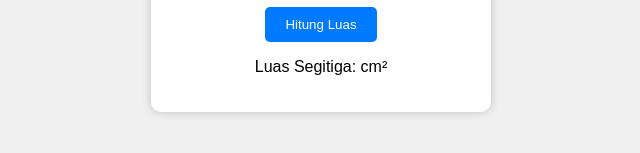
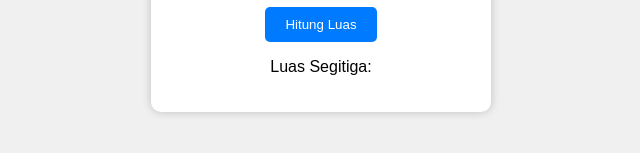
Before and after one commit to Furqan-si/Furqan-si.github.io, a plain HTML site: page index.html in a window 1280 px wide. Shown: the part 215-368 px from the top of the page, 319-959 px from the left. Drawn offline with Linux system fonts and the light colour scheme.

Commit message:
Update index.html

```diff
--- a/index.html
+++ b/index.html
@@ -17,7 +17,7 @@
 
         <button onclick="hitungLuas()">Hitung Luas</button>
 
-        <p>Luas Segitiga: <span id="hasilLuas"></span> cm²</p>
+        <p>Luas Segitiga: <span id="hasilLuas"></span></p>
     </div>
 
     <script src="script.js"></script>
```
